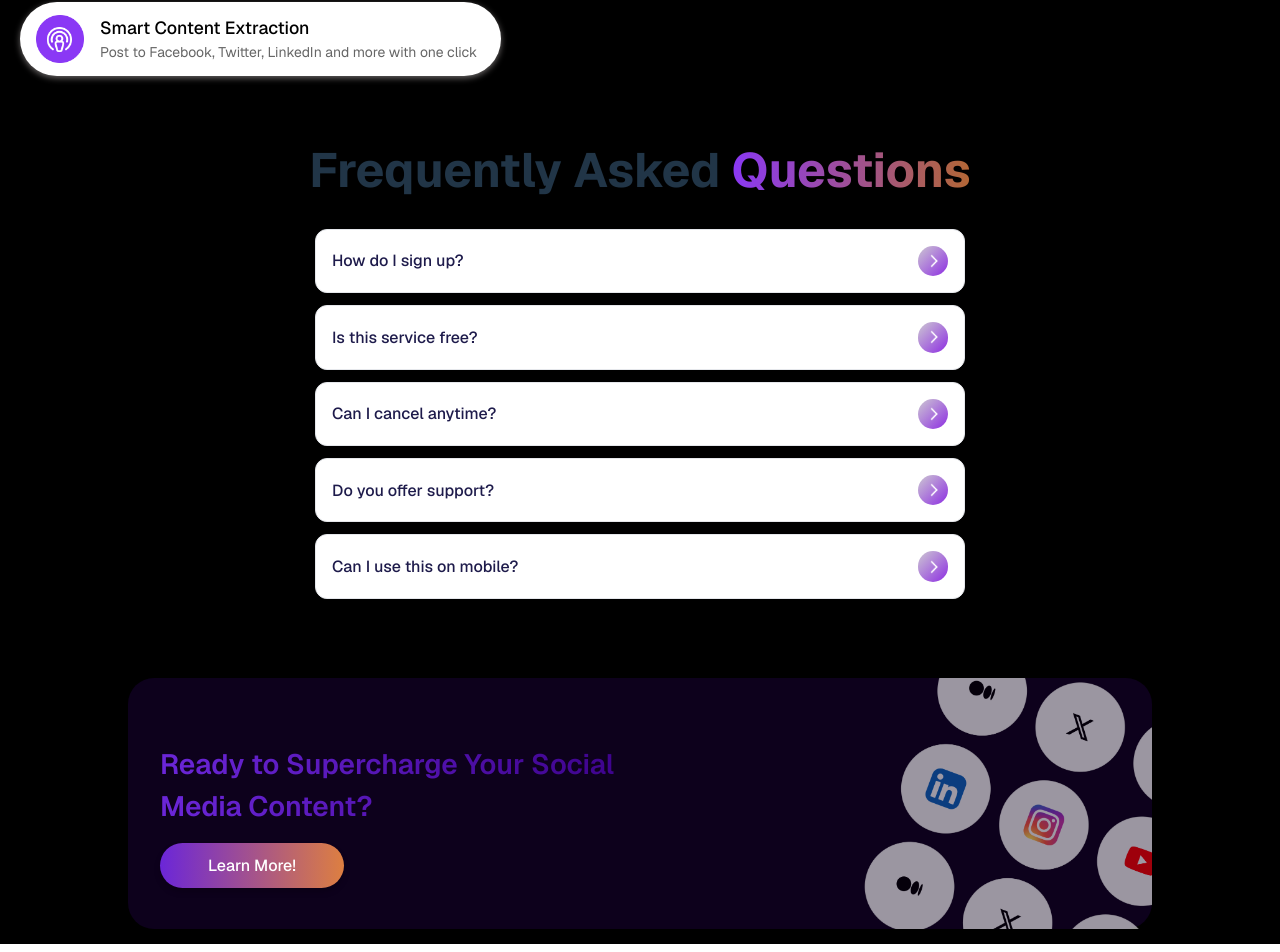
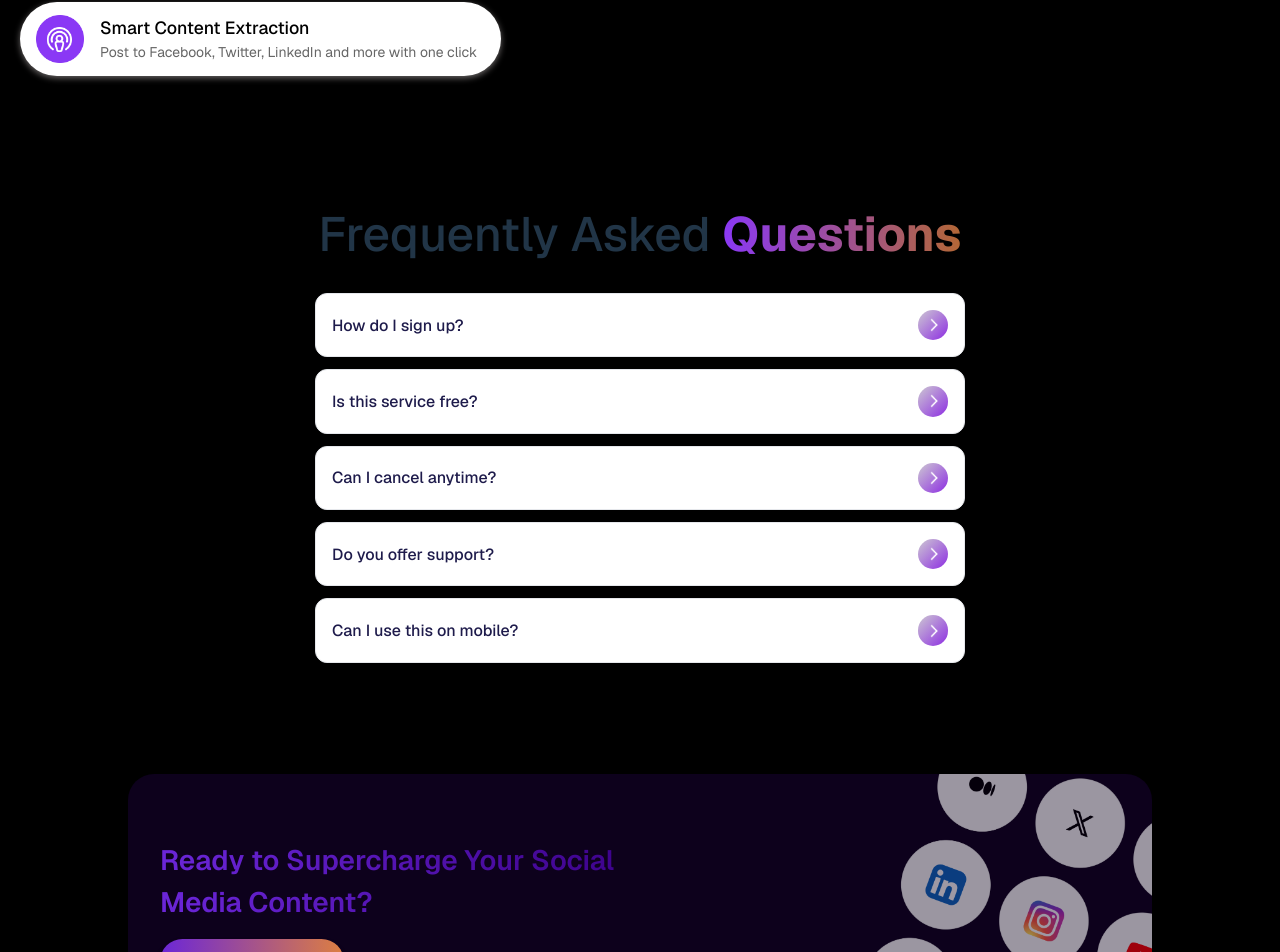
Before and after one commit to botkumar01/pod2posts, a React (Vite) app: page / in a window 1280 px wide. Shown: the part 850-1802 px from the top of the page. Built offline with nearby package versions, Linux system fonts and the light colour scheme.

Commit message:
Update FAQPage.tsx

```diff
--- a/src/Pages/FAQPage.tsx
+++ b/src/Pages/FAQPage.tsx
@@ -1,7 +1,7 @@
 import React from "react";
 import FAQ from "../components/FAQ/FAQ";
 import type { FAQItem } from "../components/FAQ/FAQ";
-import "../components/FAQ/FAQ.scss";
+import "./FAQPage.scss"; // Use SCSS for styling and media queries
 
 const faqData: FAQItem[] = [
   {
@@ -28,20 +28,10 @@ const faqData: FAQItem[] = [
 
 const FAQPage: React.FC = () => {
   return (
-    <div>
-      <h1 style={{ margin: "0 0 2rem 0", fontSize: "48px", textAlign: "center" }}>
+    <div className="faq-page">
+      <h1 className="faq-title">
         Frequently Asked{" "}
-        <span
-          style={{
-            background: "linear-gradient(90deg, #8A38F5, #dd7f41cf)",
-            WebkitBackgroundClip: "text", // must be camelCase
-            WebkitTextFillColor: "transparent", // must be camelCase
-            fontWeight: 700,
-            display: "inline",
-          }}
-        >
-          Questions
-        </span>
+        <span className="faq-gradient">Questions</span>
       </h1>
 
       <FAQ items={faqData} />
```
